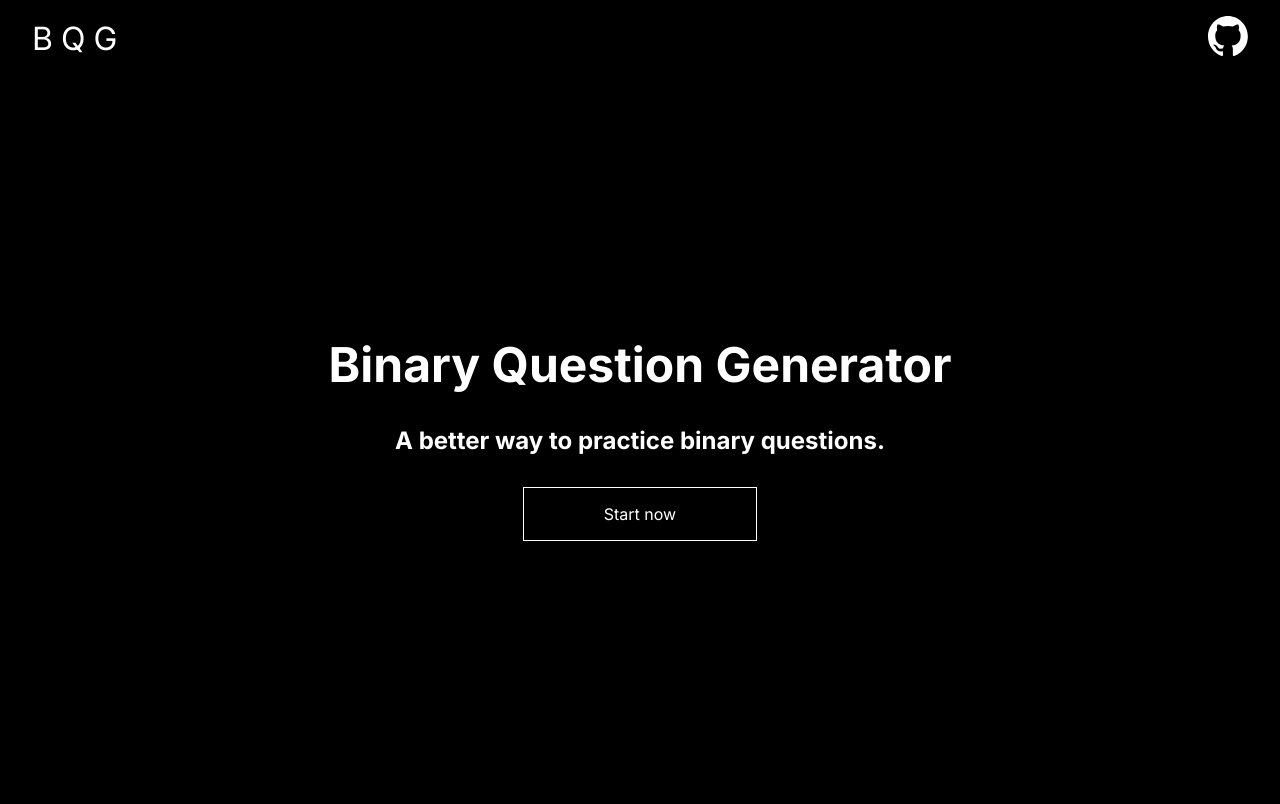
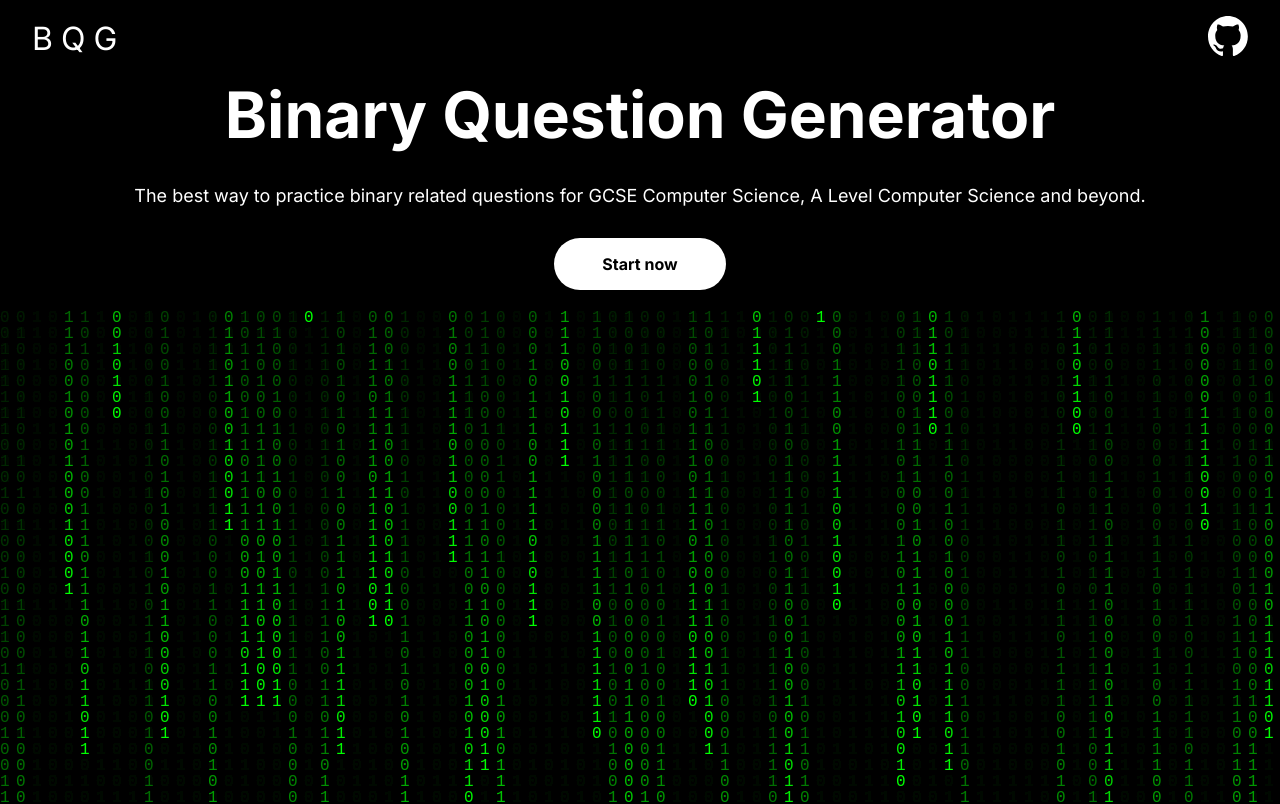
Before and after one commit to Bsodoge/Binary-Questions-Generator, a Next.js app: page / in a window 1280 px wide. Shown: the top 804 px of the page. Built offline with nearby package versions, Linux system fonts and the light colour scheme.

Commit message:
Update homepage

```diff
--- /dev/null
+++ b/src/app/components/MatrixEffect.tsx
@@ -0,0 +1,43 @@
+"use client";
+
+import { useEffect, useRef } from "react";
+
+export default function MatrixEffect(){
+    const canvas = useRef<HTMLCanvasElement>(null);
+    const setCanvasHeightDimensions = () => {
+        const navbarHeight : number = 80;
+        canvas.current!.height = window.innerHeight - navbarHeight;
+        if(window.innerWidth <= 1580) canvas.current!.width = window.innerWidth;
+        else canvas.current!.width = (window.innerWidth / 2) - 250;
+    }
+    const playEffect = () => {
+        const context : CanvasRenderingContext2D | null | undefined = canvas.current?.getContext("2d");
+        const binary : string = "01";
+        const fontSize : number = 16;
+        const columns : number = Math.floor(canvas.current!.width / fontSize);
+        const yCoords : number[]= new Array(columns).fill(1);
+
+        const draw = () => {
+            context!.fillStyle = "#0000000d";
+            context!.fillRect(0, 0, canvas.current!.width, canvas.current!.height);
+
+            context!.fillStyle = "#0F0";
+            context!.font = `${fontSize}px monospace`;
+
+            for (let i = 0; i < yCoords.length; i++) {
+                const chosenCharacter : string = binary.charAt(Math.floor(Math.random() * binary.length));
+                context!.fillText(chosenCharacter, i * fontSize, fontSize * yCoords[i]);
+                if(yCoords[i] * fontSize > canvas.current!.height && Math.random() > 0.975) yCoords[i] = 0;
+                yCoords[i]++;
+            }
+        }
+        setInterval(draw, 60);
+    }
+    useEffect(() => {
+        setCanvasHeightDimensions();
+        playEffect();
+    }, [])
+    return(
+       <canvas ref={canvas}></canvas>
+    )
+}
--- a/src/app/page.module.css
+++ b/src/app/page.module.css
@@ -2,26 +2,56 @@
   display: flex;
   justify-content: center;
   align-items: center;
-  flex-direction: column;
-  gap: 2rem;
-  flex: 1;
   text-align: center;
 }
 
-.main h1{
-  font-size: 3rem;
-  text-align: center;
-  text-shadow: -1px 0px #000000, 0 1px #000000, 1px 0 #000000, 0 -1px #000000;
+.text_container{
+  display: flex;
+  flex-direction: column;
+  gap: 2rem;
+  text-align: left;
+  padding-left: 2rem;
 }
 
-.main button{
-  all: unset;
-  border: 1px solid #fff;
-  background-color: #000000;
-  padding: 1rem 5rem;
+.text_container h1{
+  font-size: 5rem;
+  width: 75%;
 }
 
-.main button:hover{
+.text_container p{
+  font-size: 1.125rem;
+  width: 50%;
+}
+
+.text_container button{
+  all: unset;
+  background-color: #fff;
   color: #000;
-  background-color: #fff;
+  padding: 1rem 3rem;
+  transition: ease-in-out 250ms;
+  border-radius: 10rem;
+  font-weight: bold;
 }
+
+.text_container button:hover{
+  background-color: #d3d3d3;
+  transition: ease-in-out 250ms;
+}
+
+@media (max-width: 1580px) {
+  .main{
+    flex-direction: column;
+    gap: 1rem;
+  }
+  .text_container{
+    text-align: center;
+    padding: 0;
+  }
+  .text_container p,
+  .text_container h1 {
+    width: 100%;
+  }
+  .text_container h1{
+    font-size: 4rem;
+  }
+}
--- a/src/app/page.tsx
+++ b/src/app/page.tsx
@@ -1,12 +1,16 @@
+import MatrixEffect from './components/MatrixEffect'
 import styles from './page.module.css'
 import Link from 'next/link'
 
 export default function Home() {
   return (
     <main className={styles.main}>
-      <h1>Binary Question Generator</h1>
-      <h2>A better way to practice binary questions.</h2>
-      <Link href="/questions"><button>Start now</button></Link>
+      <div className={styles.text_container}>
+        <h1>Binary Question Generator</h1>
+        <p>The best way to practice binary related questions for GCSE Computer Science, A Level Computer Science and beyond.</p>
+        <Link href="/questions"><button>Start now</button></Link>
+      </div>
+      <MatrixEffect/>
     </main>
   )
 }
```
